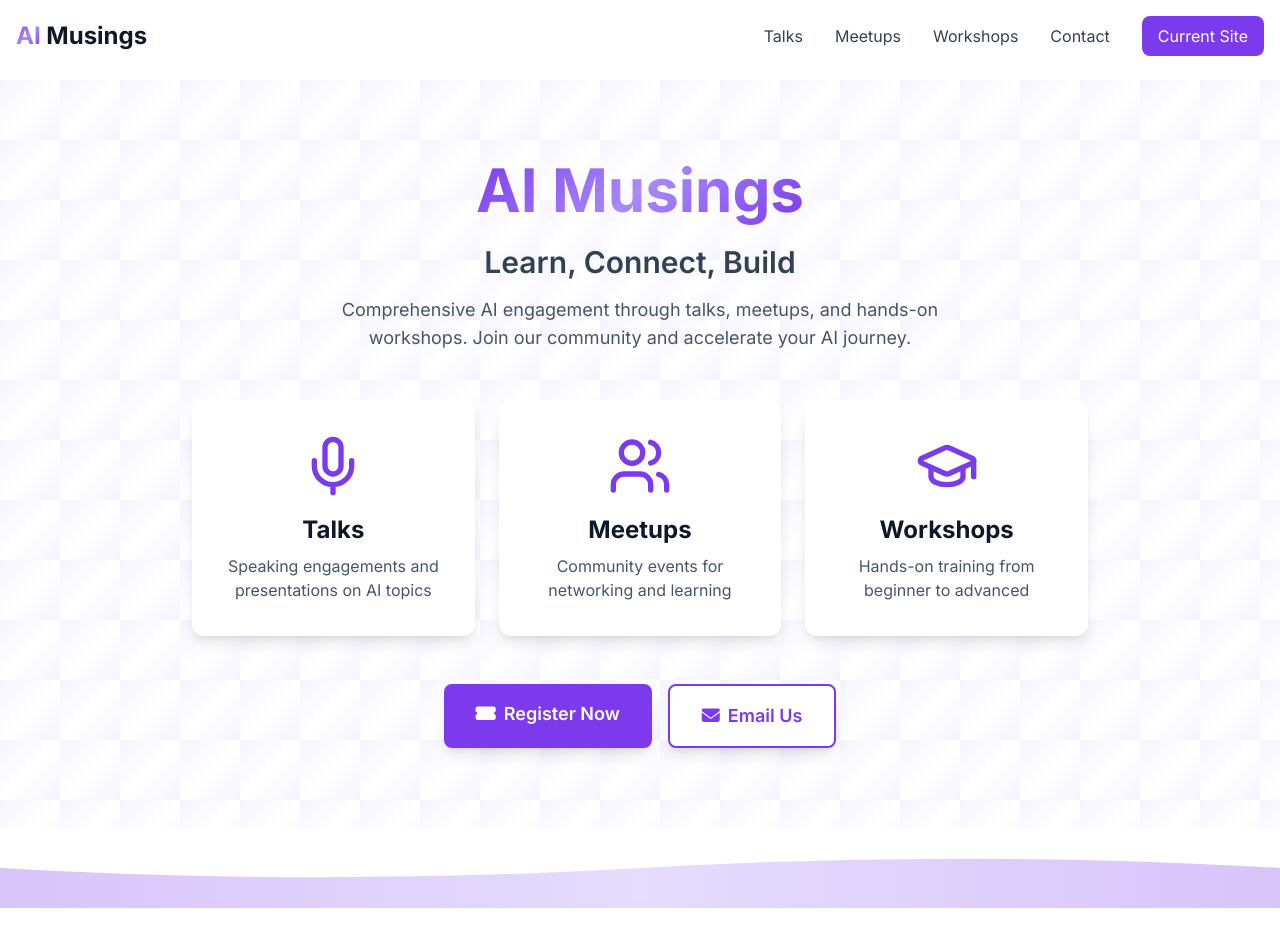
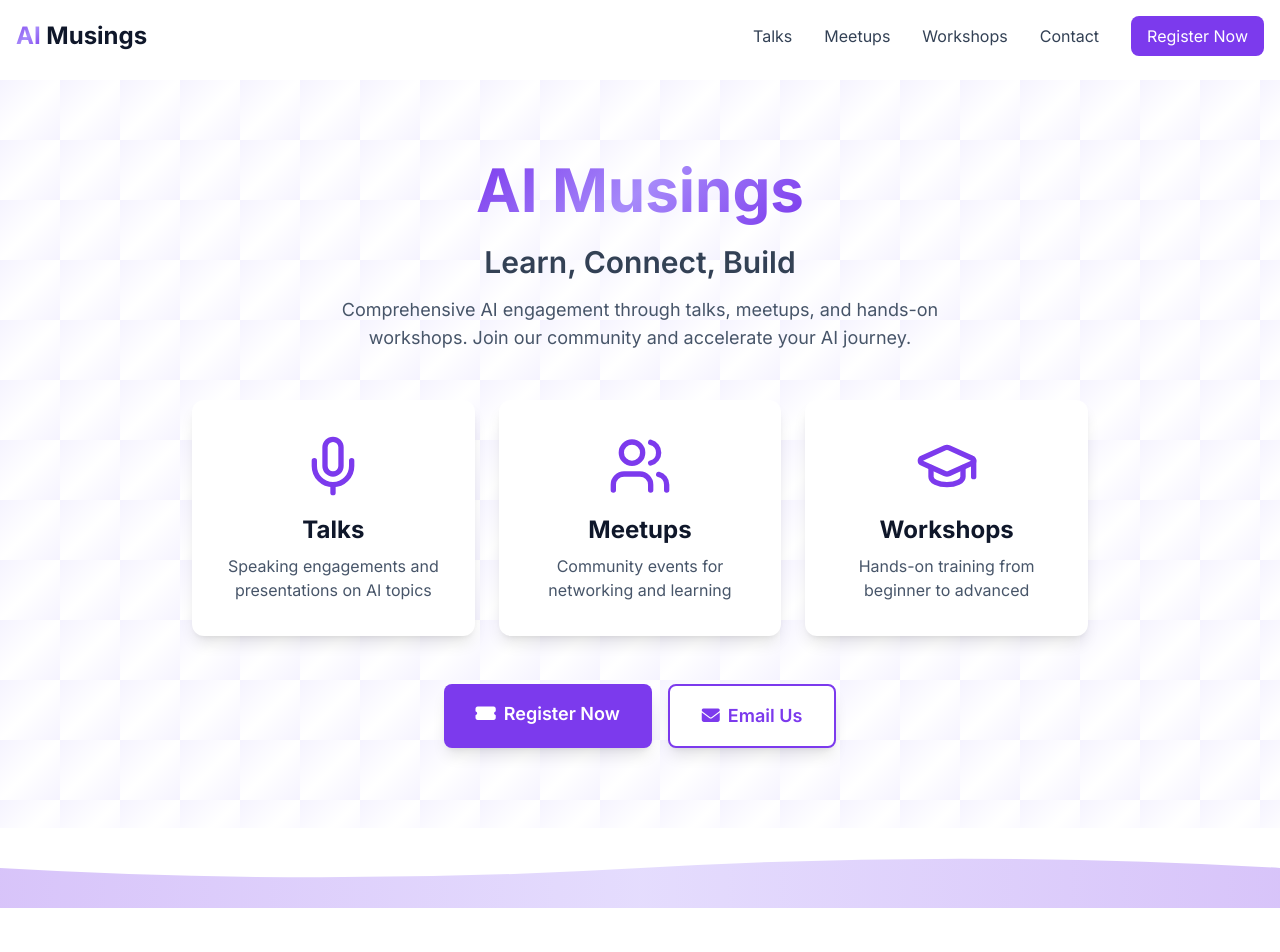
Before and after one commit to pulsarventures/aimusings.site, a Jekyll site: the page built from v2.html, in a window 1280 px wide. Shown: the top 952 px of the page. Built offline with Jekyll 4.4.1, drawn with Linux system fonts in a browser that asks for light colours; nearby versions of some CDN libraries.

Commit message:
Auto fetch latest even in the top button

```diff
--- a/_data/photos.yml
+++ b/_data/photos.yml
@@ -157,5 +157,3 @@
   caption: "Workshop Announcement - Cohort 7"
   pillar: "workshops"
   date: "2025-11-15"
-
-# Made with Bob
--- a/_data/testimonials.yml
+++ b/_data/testimonials.yml
@@ -36,5 +36,3 @@
   text: "This was an immersion into AI and it is what I wanted. The knowledge that Swati and Sree have is phenomenal and this course is more than worth the cost. I highly recommend it to anyone who wants to get a better understanding of mainstream AI tools."
   role: "Workshop Participant"
   date: "2025-11-05"
-
-# Made with Bob
--- a/_layouts/landing-v2.html
+++ b/_layouts/landing-v2.html
@@ -366,8 +366,48 @@
                     <a href="#meetups" class="text-slate-700 hover:text-brand-600 transition-colors">Meetups</a>
                     <a href="#workshops" class="text-slate-700 hover:text-brand-600 transition-colors">Workshops</a>
                     <a href="#contact" class="text-slate-700 hover:text-brand-600 transition-colors">Contact</a>
-                    <a href="{{ '/' | relative_url }}" class="px-4 py-2 bg-brand-600 text-white rounded-lg hover:bg-brand-700 transition-colors">
-                        Current Site
+                    {% comment %}
+                    Dynamic Event Registration Button
+                    Automatically links to the next upcoming event (talk, meetup, or workshop)
+                    Falls back to homepage if no upcoming events exist
+                    {% endcomment %}
+                    {% assign today = 'now' | date: '%Y-%m-%d' %}
+                    {% assign all_events = '' | split: '' %}
+
+                    {% comment %} Collect all events with registration links {% endcomment %}
+                    {% for talk in site.data.talks %}
+                        {% if talk.registration_link and talk.registration_link != '' and talk.date >= today %}
+                            {% assign all_events = all_events | push: talk %}
+                        {% endif %}
+                    {% endfor %}
+
+                    {% for meetup in site.data.meetups %}
+                        {% if meetup.registration_link and meetup.registration_link != '' and meetup.date >= today %}
+                            {% assign all_events = all_events | push: meetup %}
+                        {% endif %}
+                    {% endfor %}
+
+                    {% for workshop in site.data.workshops %}
+                        {% if workshop.registration_link and workshop.registration_link != '' and workshop.date >= today %}
+                            {% assign all_events = all_events | push: workshop %}
+                        {% endif %}
+                    {% endfor %}
+
+                    {% comment %} Sort events by date and get the first one {% endcomment %}
+                    {% assign sorted_events = all_events | sort: 'date' %}
+                    {% assign next_event = sorted_events | first %}
+
+                    {% comment %} Set button destination and text {% endcomment %}
+                    {% if next_event %}
+                        {% assign button_url = next_event.registration_link %}
+                        {% assign button_text = 'Register Now' %}
+                    {% else %}
+                        {% assign button_url = '/' | relative_url %}
+                        {% assign button_text = 'Current Site' %}
+                    {% endif %}
+
+                    <a href="{{ button_url }}" class="px-4 py-2 bg-brand-600 text-white rounded-lg hover:bg-brand-700 transition-colors" {% if next_event %}target="_blank" rel="noopener noreferrer"{% endif %}>
+                        {{ button_text }}
                     </a>
                 </div>
 
--- a/v2.html
+++ b/v2.html
@@ -847,7 +847,7 @@ document.addEventListener('DOMContentLoaded', function() {
         spaceBetween: 30,
         loop: true,
         autoplay: {
-            delay: 3000,
+            delay: 5000,
             disableOnInteraction: false,
             pauseOnMouseEnter: true
         },
```
